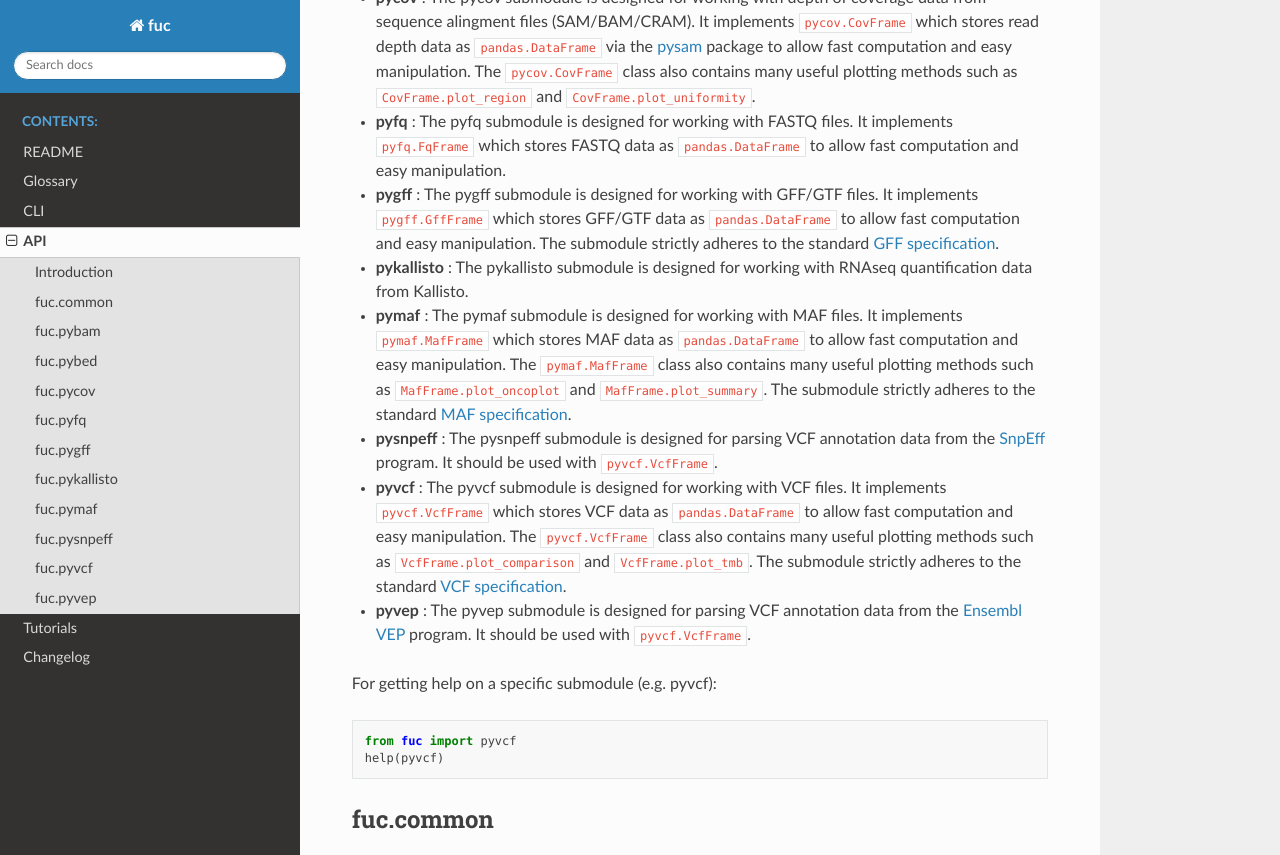
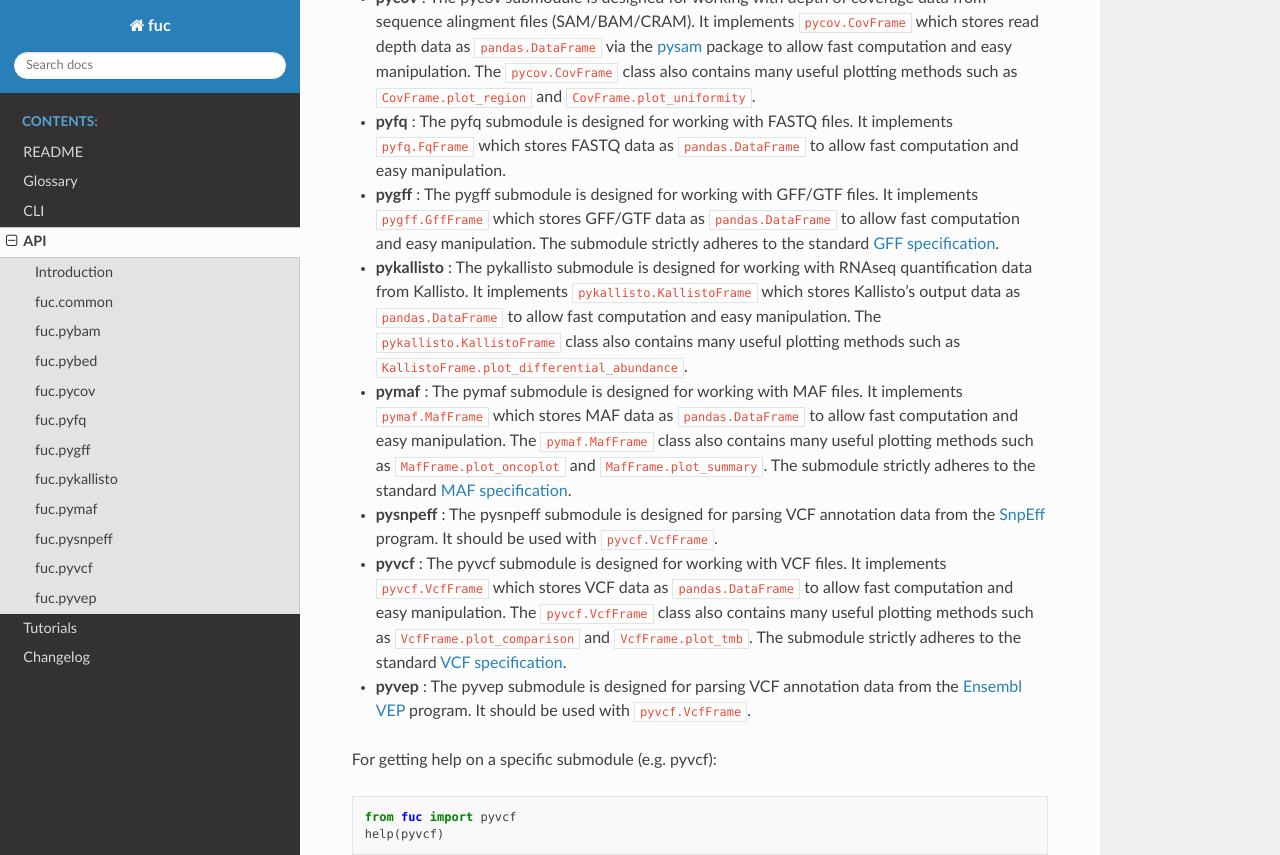
Before and after one commit to sbslee/fuc, a Sphinx documentation site: the page built from docs/api.rst, in a window 1280 px wide and 900 px high, scrolled down 567 px, cut to the strip 0-855 px from the top of the window. Built offline with Sphinx 7.4.7 and the Read the Docs theme 2.0.0, drawn with Linux system fonts in a browser that asks for light colours.

Commit message:
Update docs

```diff
--- a/README.rst
+++ b/README.rst
@@ -173,7 +173,7 @@ Below is the list of submodules available in the fuc API:
 - **pycov** : The pycov submodule is designed for working with depth of coverage data from sequence alingment files (SAM/BAM/CRAM). It implements ``pycov.CovFrame`` which stores read depth data as ``pandas.DataFrame`` via the `pysam <https://pysam.readthedocs.io/en/latest/api.html>`_ package to allow fast computation and easy manipulation. The ``pycov.CovFrame`` class also contains many useful plotting methods such as ``CovFrame.plot_region`` and ``CovFrame.plot_uniformity``.
 - **pyfq** : The pyfq submodule is designed for working with FASTQ files. It implements ``pyfq.FqFrame`` which stores FASTQ data as ``pandas.DataFrame`` to allow fast computation and easy manipulation.
 - **pygff** : The pygff submodule is designed for working with GFF/GTF files. It implements ``pygff.GffFrame`` which stores GFF/GTF data as ``pandas.DataFrame`` to allow fast computation and easy manipulation. The submodule strictly adheres to the standard `GFF specification <https://github.com/The-Sequence-Ontology/Specifications/blob/master/gff3.md>`_.
-- **pykallisto** : The pykallisto submodule is designed for working with RNAseq quantification data from Kallisto.
+- **pykallisto** : The pykallisto submodule is designed for working with RNAseq quantification data from Kallisto. It implements ``pykallisto.KallistoFrame`` which stores Kallisto's output data as ``pandas.DataFrame`` to allow fast computation and easy manipulation. The ``pykallisto.KallistoFrame`` class also contains many useful plotting methods such as ``KallistoFrame.plot_differential_abundance``.
 - **pymaf** : The pymaf submodule is designed for working with MAF files. It implements ``pymaf.MafFrame`` which stores MAF data as ``pandas.DataFrame`` to allow fast computation and easy manipulation. The ``pymaf.MafFrame`` class also contains many useful plotting methods such as ``MafFrame.plot_oncoplot`` and ``MafFrame.plot_summary``. The submodule strictly adheres to the standard `MAF specification <https://docs.gdc.cancer.gov/Data/File_Formats/MAF_Format/>`_.
 - **pysnpeff** : The pysnpeff submodule is designed for parsing VCF annotation data from the `SnpEff <https://pcingola.github.io/SnpEff/>`_ program. It should be used with ``pyvcf.VcfFrame``.
 - **pyvcf** : The pyvcf submodule is designed for working with VCF files. It implements ``pyvcf.VcfFrame`` which stores VCF data as ``pandas.DataFrame`` to allow fast computation and easy manipulation. The ``pyvcf.VcfFrame`` class also contains many useful plotting methods such as ``VcfFrame.plot_comparison`` and ``VcfFrame.plot_tmb``. The submodule strictly adheres to the standard `VCF specification <https://samtools.github.io/hts-specs/VCFv4.3.pdf>`_.
--- a/docs/api.rst
+++ b/docs/api.rst
@@ -17,7 +17,7 @@ Below is the list of submodules available in the fuc API:
 - **pycov** : The pycov submodule is designed for working with depth of coverage data from sequence alingment files (SAM/BAM/CRAM). It implements ``pycov.CovFrame`` which stores read depth data as ``pandas.DataFrame`` via the `pysam <https://pysam.readthedocs.io/en/latest/api.html>`_ package to allow fast computation and easy manipulation. The ``pycov.CovFrame`` class also contains many useful plotting methods such as ``CovFrame.plot_region`` and ``CovFrame.plot_uniformity``.
 - **pyfq** : The pyfq submodule is designed for working with FASTQ files. It implements ``pyfq.FqFrame`` which stores FASTQ data as ``pandas.DataFrame`` to allow fast computation and easy manipulation.
 - **pygff** : The pygff submodule is designed for working with GFF/GTF files. It implements ``pygff.GffFrame`` which stores GFF/GTF data as ``pandas.DataFrame`` to allow fast computation and easy manipulation. The submodule strictly adheres to the standard `GFF specification <https://github.com/The-Sequence-Ontology/Specifications/blob/master/gff3.md>`_.
-- **pykallisto** : The pykallisto submodule is designed for working with RNAseq quantification data from Kallisto.
+- **pykallisto** : The pykallisto submodule is designed for working with RNAseq quantification data from Kallisto. It implements ``pykallisto.KallistoFrame`` which stores Kallisto's output data as ``pandas.DataFrame`` to allow fast computation and easy manipulation. The ``pykallisto.KallistoFrame`` class also contains many useful plotting methods such as ``KallistoFrame.plot_differential_abundance``.
 - **pymaf** : The pymaf submodule is designed for working with MAF files. It implements ``pymaf.MafFrame`` which stores MAF data as ``pandas.DataFrame`` to allow fast computation and easy manipulation. The ``pymaf.MafFrame`` class also contains many useful plotting methods such as ``MafFrame.plot_oncoplot`` and ``MafFrame.plot_summary``. The submodule strictly adheres to the standard `MAF specification <https://docs.gdc.cancer.gov/Data/File_Formats/MAF_Format/>`_.
 - **pysnpeff** : The pysnpeff submodule is designed for parsing VCF annotation data from the `SnpEff <https://pcingola.github.io/SnpEff/>`_ program. It should be used with ``pyvcf.VcfFrame``.
 - **pyvcf** : The pyvcf submodule is designed for working with VCF files. It implements ``pyvcf.VcfFrame`` which stores VCF data as ``pandas.DataFrame`` to allow fast computation and easy manipulation. The ``pyvcf.VcfFrame`` class also contains many useful plotting methods such as ``VcfFrame.plot_comparison`` and ``VcfFrame.plot_tmb``. The submodule strictly adheres to the standard `VCF specification <https://samtools.github.io/hts-specs/VCFv4.3.pdf>`_.
```
Also changed, not shown: 1 other file.
